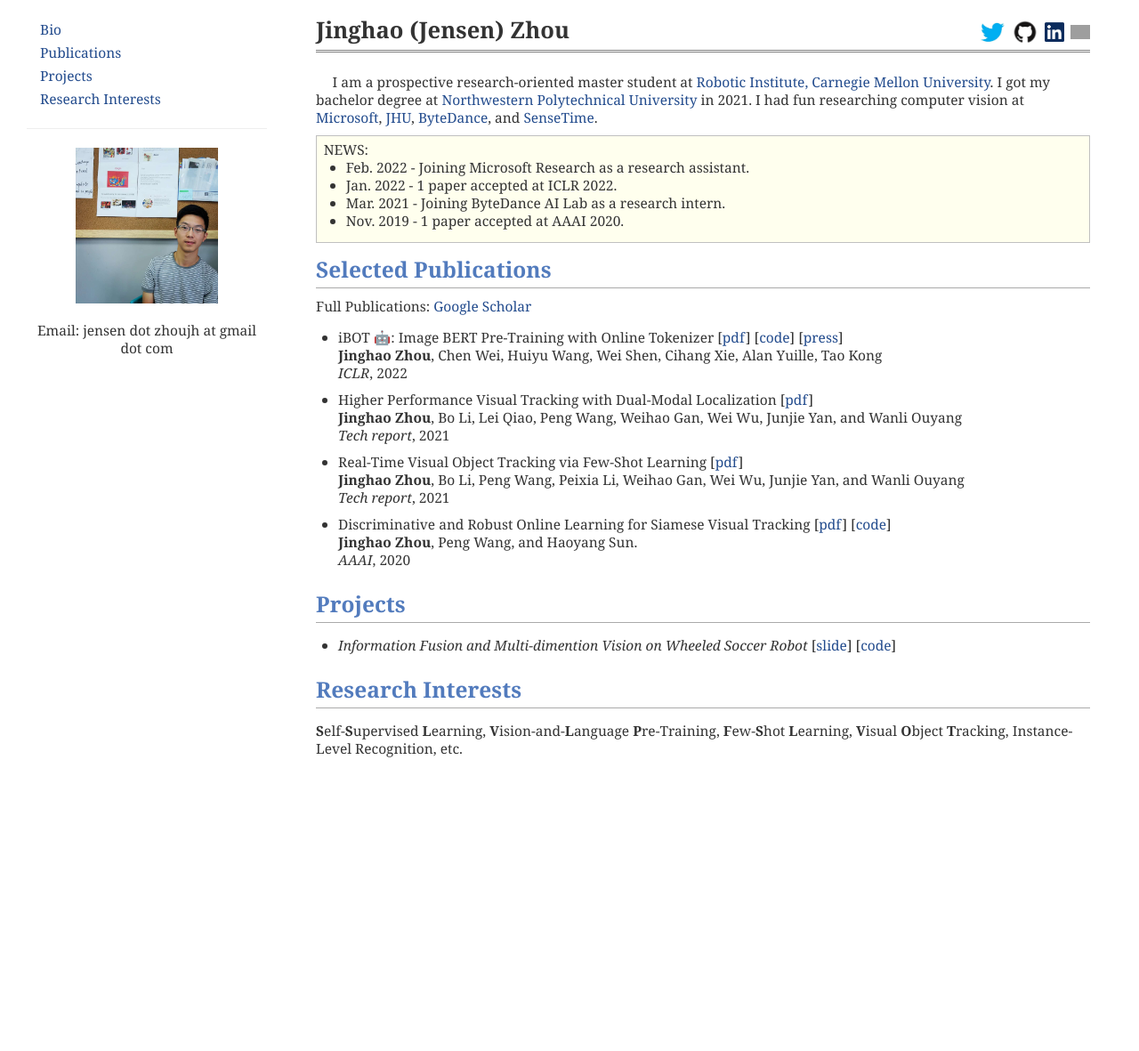
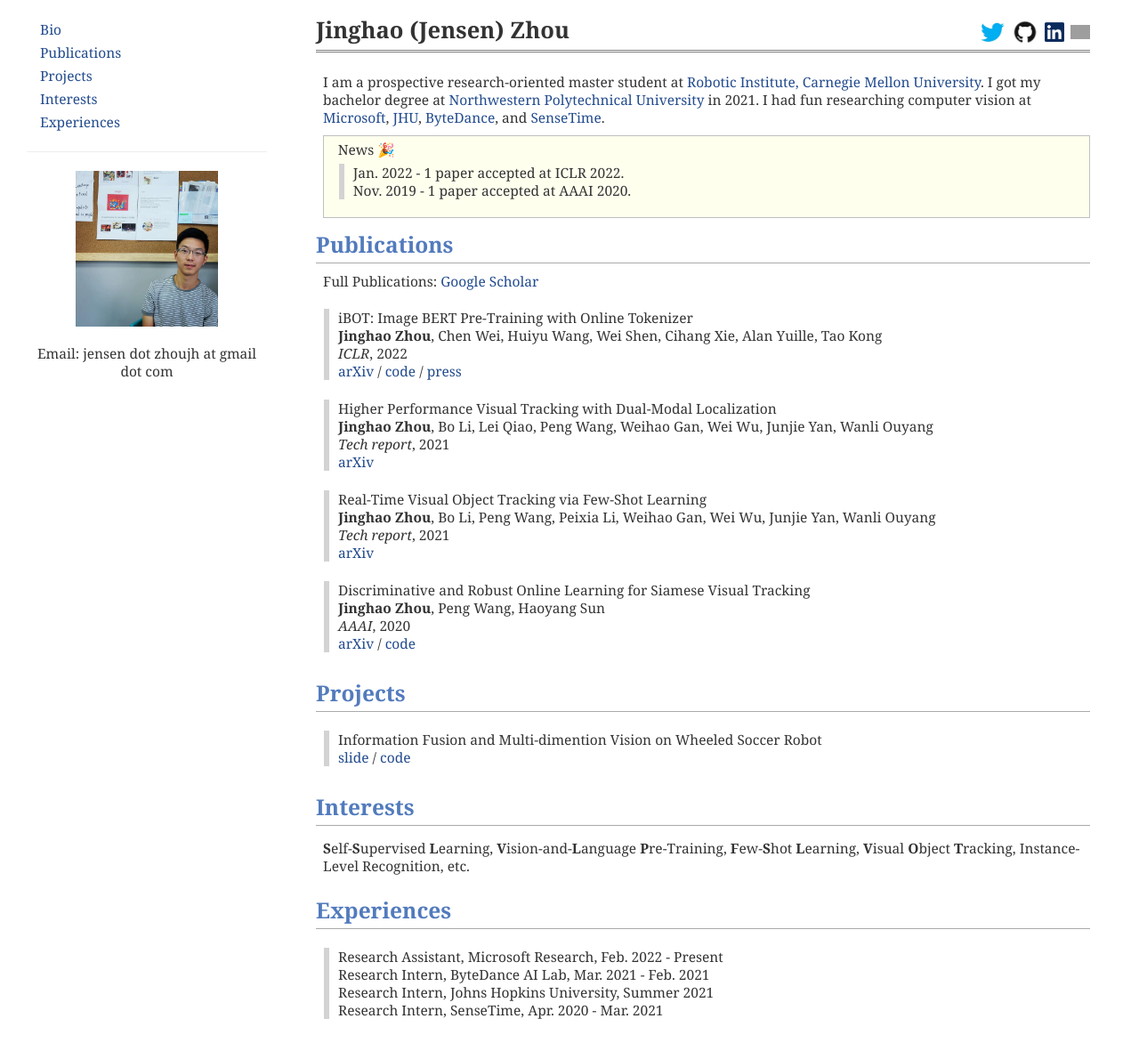
Before and after one commit to shallowtoil/shallowtoil.github.io, a Jekyll site: the page index.html, which Jekyll copies as it is, in a window 1280 px wide and 1181 px high. Shown: the whole window at 89% size. Built offline with Jekyll 4.4.1, drawn with Linux system fonts in a browser that asks for light colours; grey boxes are pictures that could not be loaded.

Commit message:
update style

```diff
--- a/css/main.css
+++ b/css/main.css
@@ -55,6 +55,28 @@
 
 .container {
     position: relative;
+}
+
+.list {
+    list-style: none;
+    border-width: 6px;
+    border-style: solid;
+    /* border-image: linear-gradient(to bottom, rgba(0, 0, 0, 0) 0%,  rgba(179,179,179) 40%) 0 0 0 1;  */
+    border-image: linear-gradient(to bottom, lightgrey,  lightgrey) 0 0 0 1;
+    margin-left: 9px;
+}
+
+.list-info {
+    list-style: none;
+    border-width: 6px;
+    border-style: solid;
+    /* border-image: linear-gradient(to bottom, rgba(0, 0, 0, 0) 0%,  rgba(179,179,179) 40%) 0 0 0 1;  */
+    border-image: linear-gradient(to bottom, lightgrey,  lightgrey) 0 0 0 1;
+    margin-left: 9px;
+}
+
+.item {
+    margin-left: 10px;
 }
 
 #main_body {
--- a/index.html
+++ b/index.html
@@ -16,9 +16,10 @@
       <br>
       <ul class="nav nav-list bs-docs-sidenav hidden-phone">
         <li><a href="#top">Bio </a></li>
-        <li><a href="#publications">Publications  </a></li>
-        <li><a href="#projects">Projects  </a></li>
-        <li><a href="#researchinterests">Research Interests  </a></li>
+        <li><a href="#publications">Publications </a></li>
+        <li><a href="#projects">Projects </a></li>
+        <li><a href="#interests">Interests </a></li>
+        <li><a href="#experiences">Experiences </a></li>
       </ul>
 
       <hr class="hidden-phone">
@@ -37,7 +38,8 @@
         <a href="#top">Bio</a> |
         <a href="#publications">Publications</a> |
         <a href="#projects">Projects</a> |
-        <a href="#researchinterests">Research Interests</a>
+        <a href="#interests">Interests</a> |
+        <a href="#experiences">Experiences </a>
       </div>
       <div id="toptitle">
 	    <h1>Jinghao (Jensen) Zhou
@@ -55,77 +57,64 @@
         <p> Email: jensen dot zhoujh at gmail dot com</p>
         <br>
       </div>
-      <div style="text-indent: 1.2em;"><p>
+      <div style="margin-left: 8px;"><p>
           I am a prospective research-oriented master student at <a target="_blank" href="https://www.ri.cmu.edu/">Robotic Institute, Carnegie Mellon University</a>.
           I got my bachelor degree at <a target="_blank" href="https://www.nwpu.edu.cn/">Northwestern Polytechnical University</a> in 2021.
           I had fun researching computer vision at
-          <a target="_blank" href="https://www.microsoft.com/en-us/research/group/azure-florence/">Microsoft</a>,
+          <a target="_blank" href="https://www.microsoft.com/en-us/research/">Microsoft</a>,
           <a target="_blank" href="https://ccvl.jhu.edu/">JHU</a>,
           <a target="_blank" href="https://ailab.bytedance.com/">ByteDance</a>,
           and <a target="_blank" href="https://www.sensetime.com/en">SenseTime</a>.
+
+          <div class="infoblock">
+            <p style="margin-left: 8px;"> News 🎉 </p>
+            <ul class="list">
+              <p class="media-heading" >
+                <li class="item">Jan. 2022 - 1 paper accepted at ICLR 2022.</li>
+                <li class="item">Nov. 2019 - 1 paper accepted at AAAI 2020.</li>
+            </p></ul>
+          </div>
       </p></div>
 
-      <div class="infoblock">
-        <p> NEWS: </p>
-        <ul><p class="media-heading" >
-            <li>Feb. 2022 - Joining Microsoft Research as a research assistant.</li>
-            <li>Jan. 2022 - 1 paper accepted at ICLR 2022.</li>
-            <li>Mar. 2021 - Joining ByteDance AI Lab as a research intern.</li>
-            <li>Nov. 2019 - 1 paper accepted at AAAI 2020.</li>
-        </p></ul>
-      </div>
-
       <h3>
-        <a name="publications"></a> Selected Publications
+        <a name="publications"></a> Publications
       </h3>
 
-      Full Publications: <a target="_blank" href="https://scholar.google.com/citations?user=AoDJADEAAAAJ&hl=en">Google Scholar</a><br>
+      <p style="margin-left: 8px;"> Full Publications: <a target="_blank" href="https://scholar.google.com/citations?user=AoDJADEAAAAJ&hl=en">Google Scholar</a> </p>
 
       <div class="media">
         <div class="media-body">
 
-          <ul><li><p class="media-heading">
-            iBOT 🤖️: Image BERT Pre-Training with Online Tokenizer
-            [<a target="_blank"
-                href="https://arxiv.org/abs/2111.07832">pdf</a>]
-            [<a target="_blank"
-                href="https://github.com/bytedance/ibot">code</a>]
-            [<a target="_blank"
-                href="https://syncedreview.com/2021/11/17/deepmind-podracer-tpu-based-rl-frameworks-deliver-exceptional-performance-at-low-cost-146/">press</a>] <br>
+          <ul class="list"><li class="item">
+            iBOT: Image BERT Pre-Training with Online Tokenizer <br>
             <strong>Jinghao Zhou</strong>, Chen Wei, Huiyu Wang, Wei Shen, Cihang Xie, Alan Yuille, Tao Kong <br>
-            <i>ICLR</i>, 2022
-          </p></li></ul>
+            <i>ICLR</i>, 2022 <br>
+            <a target="_blank" href="https://arxiv.org/abs/2111.07832">arXiv</a> /
+            <a target="_blank" href="https://github.com/bytedance/ibot">code</a> /
+            <a target="_blank" href="https://syncedreview.com/2021/11/17/deepmind-podracer-tpu-based-rl-frameworks-deliver-exceptional-performance-at-low-cost-146/">press</a>
+          </li></ul>
 
-          <ul><li><p class="media-heading">
-                Higher Performance Visual Tracking with Dual-Modal Localization
-                [<a target="_blank"
-                    href="https://arxiv.org/abs/2103.10089">pdf</a>] <br>
-                <strong>Jinghao Zhou</strong>, Bo Li, Lei Qiao, Peng Wang, Weihao Gan, Wei Wu, Junjie Yan, and Wanli Ouyang <br>
-                <i>Tech report</i>, 2021
-          </p></li></ul>
+          <ul class="list"><li class="item">
+            Higher Performance Visual Tracking with Dual-Modal Localization <br>
+            <strong>Jinghao Zhou</strong>, Bo Li, Lei Qiao, Peng Wang, Weihao Gan, Wei Wu, Junjie Yan, Wanli Ouyang <br>
+            <i>Tech report</i>, 2021 <br>
+            <a target="_blank" href="https://arxiv.org/abs/2103.10089">arXiv</a>
+          </li></ul>
 
-          <ul><li><p class="media-heading">
-                Real-Time Visual Object Tracking via Few-Shot Learning
-                [<a target="_blank"
-                    href="https://arxiv.org/abs/2103.10130">pdf</a>] <br>
-                <strong>Jinghao Zhou</strong>, Bo Li, Peng Wang, Peixia Li, Weihao Gan, Wei Wu, Junjie Yan, and Wanli Ouyang <br>
-                <i>Tech report</i>, 2021
-          </p></li></ul>
+          <ul class="list"><li class="item">
+            Real-Time Visual Object Tracking via Few-Shot Learning <br>
+            <strong>Jinghao Zhou</strong>, Bo Li, Peng Wang, Peixia Li, Weihao Gan, Wei Wu, Junjie Yan, Wanli Ouyang <br>
+            <i>Tech report</i>, 2021 <br>
+            <a target="_blank" href="https://arxiv.org/abs/2103.10130">arXiv</a>
+          </li></ul>
 
-          <ul><li>
-            <p class="media-heading">
-                Discriminative and Robust Online Learning for Siamese Visual Tracking
-                [<a target="_blank"
-                    href="https://arxiv.org/abs/1909.02959">pdf</a>]
-                [<a target="_blank"
-                    href="https://github.com/shallowtoil/DROL">code</a>] <br>
-                <strong>Jinghao Zhou</strong>, Peng Wang, and Haoyang Sun. <br>
-                <i>AAAI</i>, 2020
-            </p>
+          <ul class="list"><li class="item">
+            Discriminative and Robust Online Learning for Siamese Visual Tracking <br>
+            <strong>Jinghao Zhou</strong>, Peng Wang, Haoyang Sun <br>
+            <i>AAAI</i>, 2020 <br>
+            <a target="_blank" href="https://arxiv.org/abs/1909.02959">arXiv</a> /
+            <a target="_blank" href="https://github.com/shallowtoil/DROL">code</a>
           </li></ul>
-          <!-- <p class="abstract-text">
-                The problem of visual object tracking has traditionally been handled by variant tracking paradigms, either learning a model of the object's appearance exclusively online or matching the object with the target in an offline-trained embedding space. Despite the recent success, each method agonizes over its intrinsic constraint. The online-only approaches suffer from a lack of generalization of the model they learn thus are inferior in target regression, while the offline-only approaches (e.g., convontional siamese trackers) lack the video-specific context information thus are not discriminative enough to handle distractors. Therefore, we propose a parallel framework to integrate offline-trained siamese networks with a lightweight online module for enhance the discriminative capability. We further apply a simple yet robust template update strategy for siamese networks, in order to handle object deformation. Robustness can be validated in the consistent improvement over three siamese baselines: SiamFC, SiamRPN++, and SiamMask. Beyond that, our model based on SiamRPN++ obtains the best results over six popular tracking benchmarks. Though equipped with an online module when tracking proceeds, our approach inherits the high efficiency from siamese baseline and can operate beyond real-time.
-          </p> -->
         </div>
       </div>
 
@@ -138,32 +127,43 @@
              <img class="media-object" src="./assets/projects/IFMV.png" width="125px" height="125px">
         </div> -->
         <div class="media-body">
-          <ul><li>
-            <p class="media-heading">
-                <i>
-                  Information Fusion and Multi-dimention Vision on Wheeled Soccer Robot
-                </i>
-                [<a target="_blank"
-                    href="https://drive.google.com/open?id=1S0gSsbb45Fvkxh00GnFxqjcCFB7RuSZf">slide</a>]
-                [<a target="_blank"
-                    href="https://github.com/hawking-npu/nubot_ws">code</a>]
-            </p>
+          <ul class="list"><li class="item">
+            Information Fusion and Multi-dimention Vision on Wheeled Soccer Robot <br>
+            <a target="_blank" href="https://drive.google.com/open?id=1S0gSsbb45Fvkxh00GnFxqjcCFB7RuSZf">slide</a> /
+            <a target="_blank" href="https://github.com/hawking-npu/nubot_ws">code</a>
           </li></ul>
         </div>
       </div>
 
 
       <h3>
-        <a name="researchinterests"></a> Research Interests
+        <a name="interests"></a> Interests
       </h3>
 
       <div class="media">
         <div class="media-body">
-          <strong>S</strong>elf-<strong>S</strong>upervised <strong>L</strong>earning,
-          <strong>V</strong>ision-and-<strong>L</strong>anguage <strong>P</strong>re-Training,
-          <strong>F</strong>ew-<strong>S</strong>hot <strong>L</strong>earning,
-          <strong>V</strong>isual <strong>O</strong>bject <strong>T</strong>racking,
-          Instance-Level Recognition, etc.
+          <p style="margin-left: 8px;">
+            <strong>S</strong>elf-<strong>S</strong>upervised <strong>L</strong>earning,
+            <strong>V</strong>ision-and-<strong>L</strong>anguage <strong>P</strong>re-Training,
+            <strong>F</strong>ew-<strong>S</strong>hot <strong>L</strong>earning,
+            <strong>V</strong>isual <strong>O</strong>bject <strong>T</strong>racking,
+            Instance-Level Recognition, etc.
+          </p>
+        </div>
+      </div>
+
+      <h3>
+        <a name="experiences"></a> Experiences
+      </h3>
+
+      <div class="media">
+        <div class="media-body">
+          <ul class="list">
+            <li class="item">Research Assistant, Microsoft Research, Feb. 2022 - Present</li>
+            <li class="item">Research Intern, ByteDance AI Lab, Mar. 2021 - Feb. 2021</li>
+            <li class="item">Research Intern, Johns Hopkins University, Summer 2021</li>
+            <li class="item">Research Intern, SenseTime, Apr. 2020 - Mar. 2021</li>
+          </ul>
         </div>
       </div>
 
```
